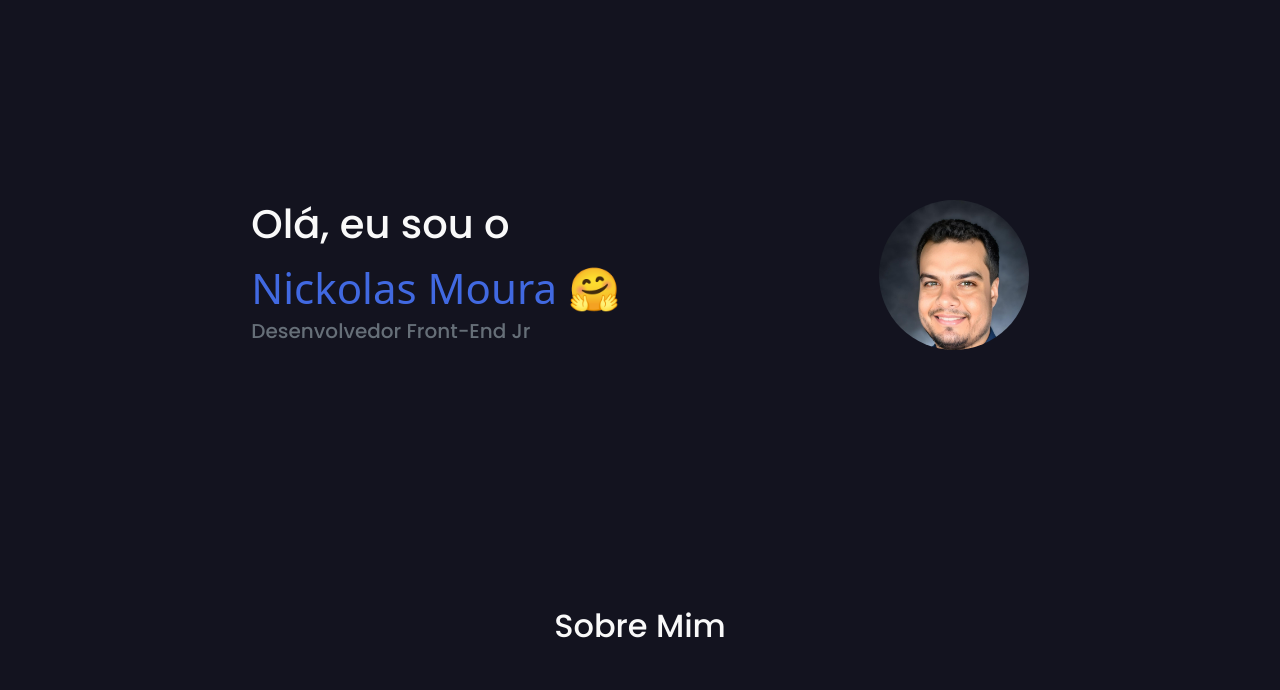
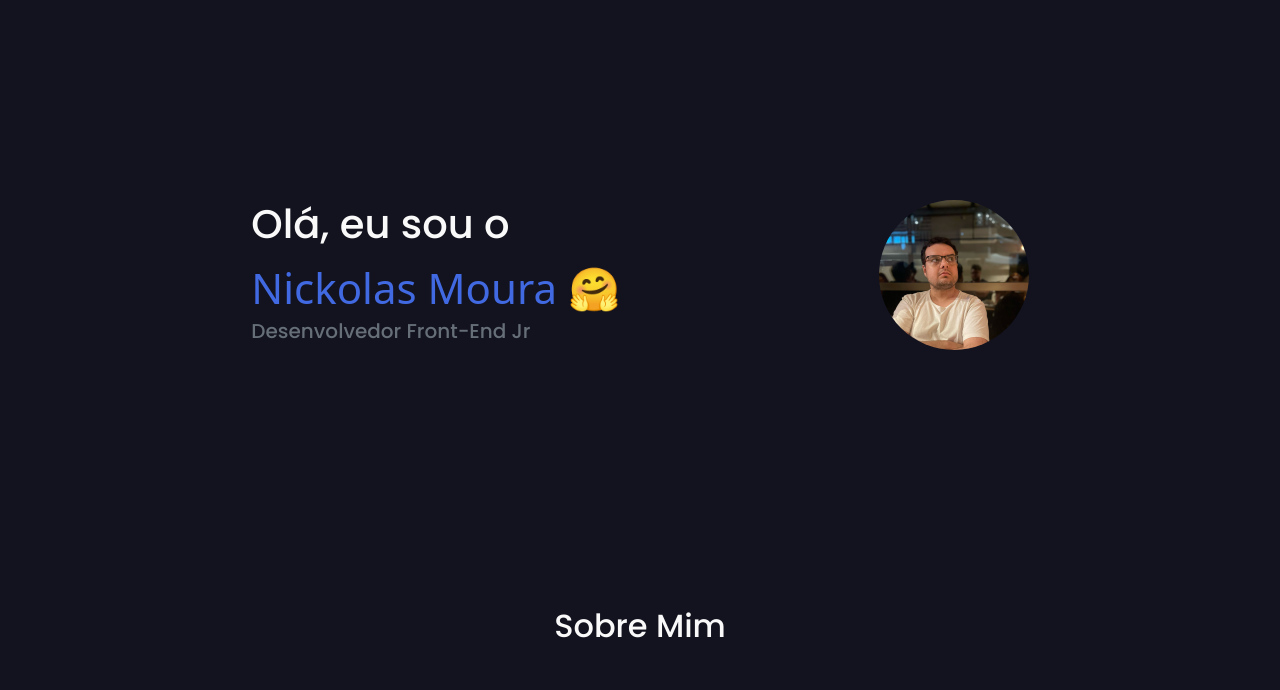
Before and after one commit to nickmoura/portfolio, a plain HTML site: page index.html in a window 1280 px wide. Shown: the part 85-775 px from the top of the page. Drawn offline with nearby package versions, Linux system fonts and the light colour scheme.

Commit message:
pictures correction

```diff
--- a/index.html
+++ b/index.html
@@ -58,7 +58,7 @@
 				<h2>Desenvolvedor Front-End Jr</h2>
 			</div>
 			<div class="circle-img-container">
-				<img src="assets/img/perfil.jpg" alt="Minha Foto" class="circle-img">
+				<img src="assets/img/eu.jpeg" alt="Minha Foto" class="circle-img">
 			</div>
 		</div>
 	</div>
```
Also changed, not shown: assets/img/eu.jpeg (added).
